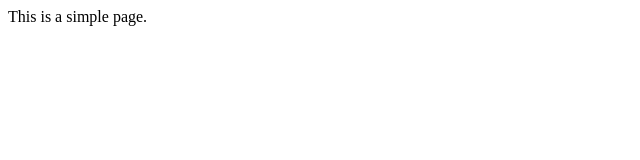
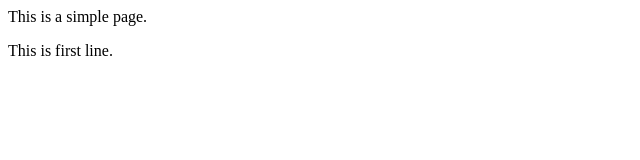
Before and after one commit to b086745/simpleweb, a plain HTML site: page index.html in a window 1280 px wide. Shown: the full height of the page, 0-640 px from the left. Drawn offline with Linux system fonts and the light colour scheme.

Commit message:
Update index.html

```diff
--- a/index.html
+++ b/index.html
@@ -1,3 +1,4 @@
 <html>
 This is a simple page.
+<p>  This is first line.</p>
 </html>
```
